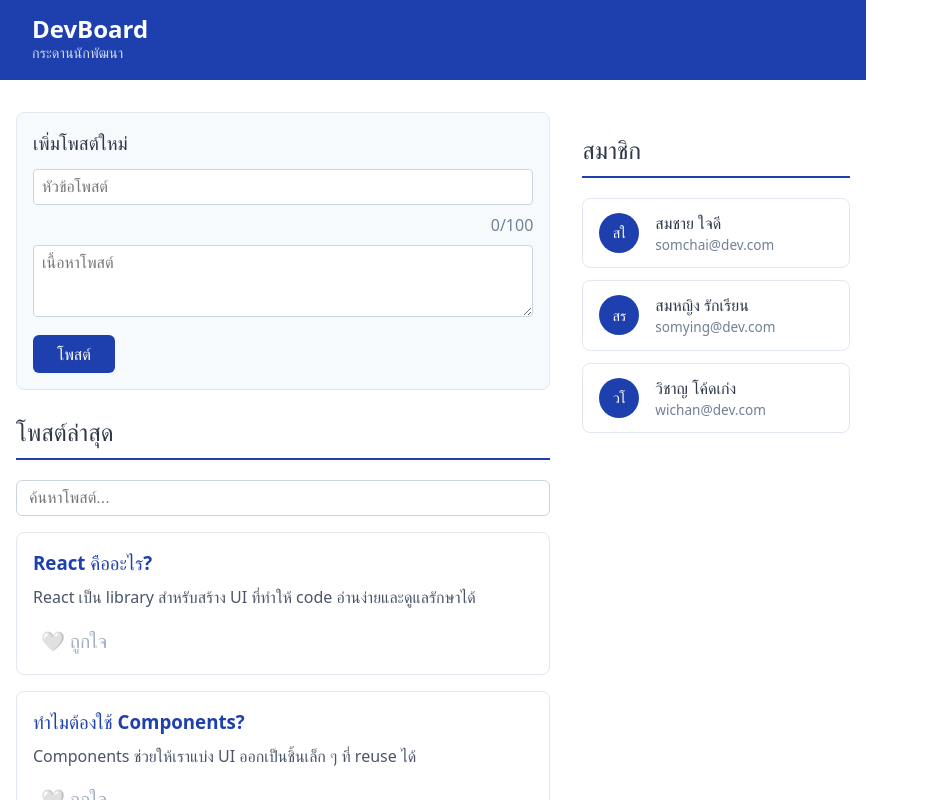
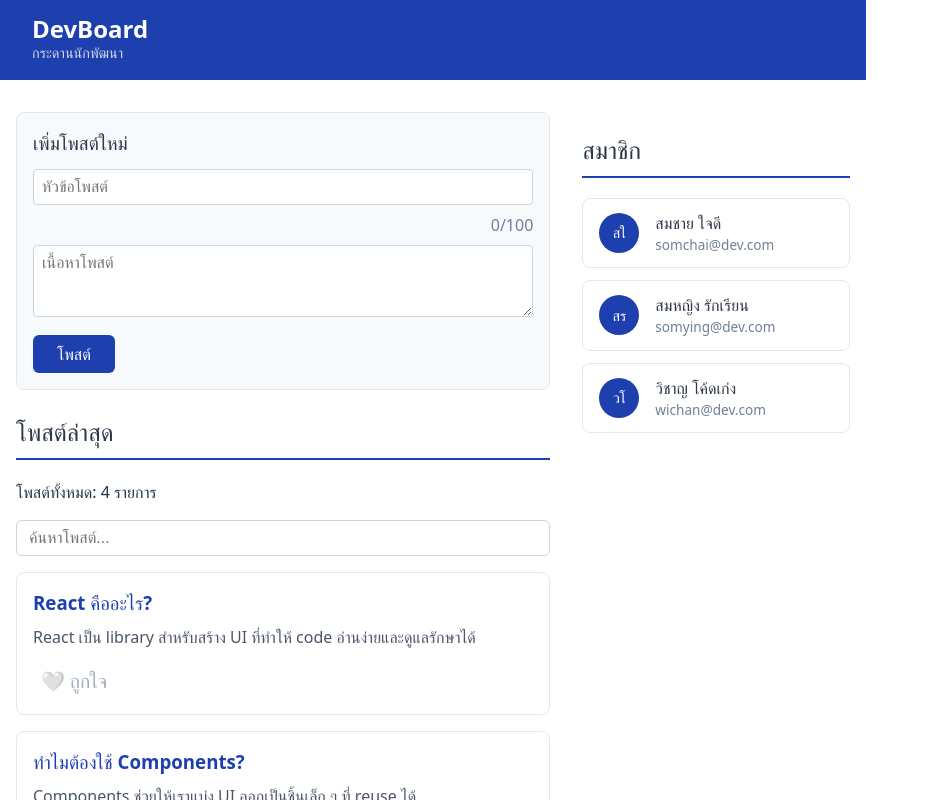
Before and after one commit to 67160392/devboard-67160392, a React (Vite) app: page / in a window 1280 px wide. Shown: the top 800 px of the page, without its empty margins (0-929 px from the left). Built offline with nearby package versions, Linux system fonts and the light colour scheme.

Commit message:
feat: add PostCount component

```diff
--- /dev/null
+++ b/src/components/PostCount.jsx
@@ -0,0 +1,6 @@
+function PostCount({ count }) {
+  // return JSX เพื่อแสดงผลบนหน้าเว็บ
+  return <p>โพสต์ทั้งหมด: {count} รายการ</p>; // แสดงจำนวนโพสต์ รับค่าจาก props ชื่อ count
+}
+
+export default PostCount;
--- a/src/components/PostList.jsx
+++ b/src/components/PostList.jsx
@@ -1,5 +1,6 @@
 import { useState } from "react";
 import PostCard from "./PostCard";
+import PostCount from "./PostCount";
 
 function PostList({ posts, favorites, onToggleFavorite }) {
   const [search, setSearch] = useState("");
@@ -20,6 +21,9 @@
       >
         โพสต์ล่าสุด
       </h2>
+
+      {/* เรียกใช้ PostCount เพื่อแสดงจำนวนโพสต์ทั้งหมด */}
+      <PostCount count={posts.length} />
 
       {/* Search Input */}
       <input
```
